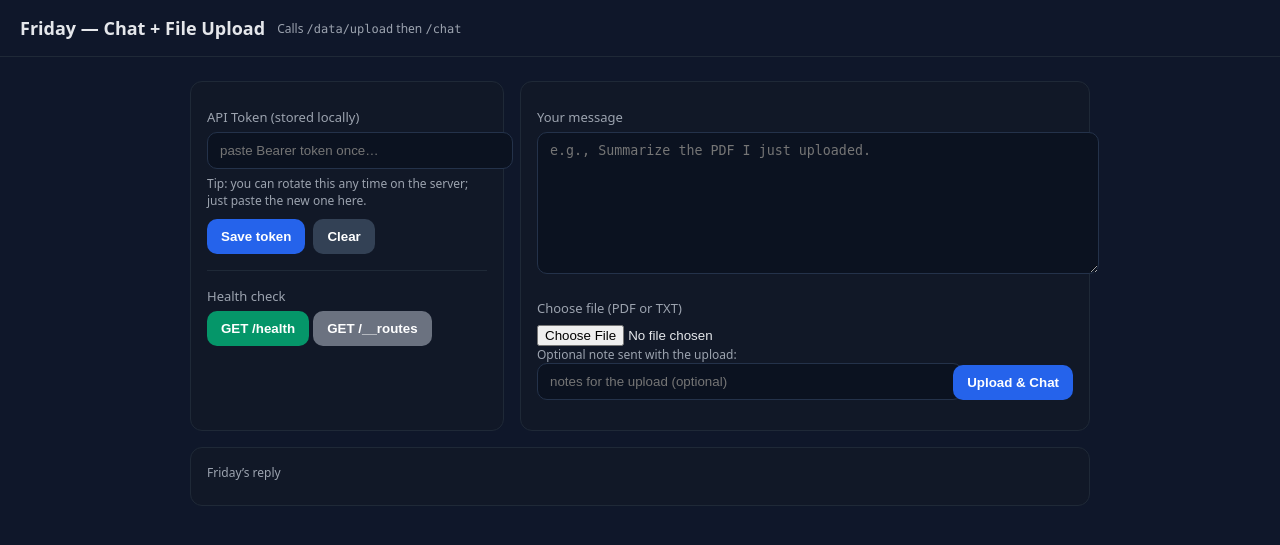
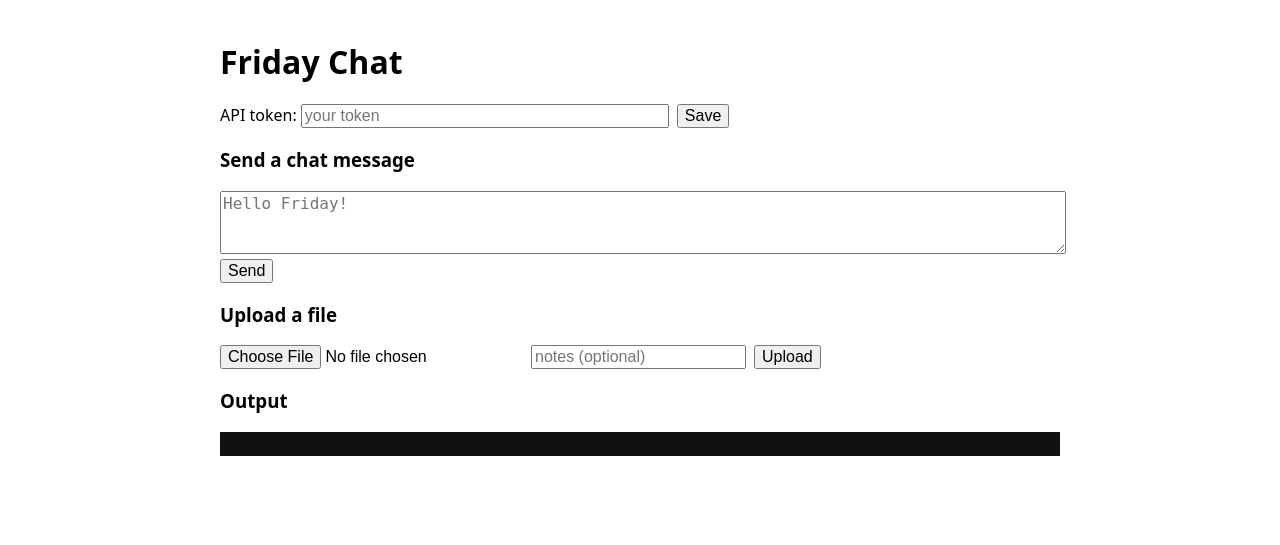
Before and after one commit to goatman88/friday_full_bundle, a Flask app: page / in a window 1280 px wide. Shown: the top 545 px of the page. Run offline with Flask 3, Linux system fonts and the light colour scheme.

Commit message:
Update chat.html

```diff
--- a/templates/chat.html
+++ b/templates/chat.html
@@ -1,198 +1,77 @@
 <!doctype html>
-<html lang="en">
+<html>
 <head>
   <meta charset="utf-8" />
-  <meta name="viewport" content="width=device-width, initial-scale=1" />
-  <title>Friday • Chat + Upload</title>
+  <title>Friday Chat</title>
+  <meta name="viewport" content="width=device-width,initial-scale=1" />
   <style>
-    :root { font-family: system-ui, -apple-system, Segoe UI, Roboto, Arial; }
-    body { margin: 0; background:#0f172a; color:#e5e7eb; }
-    header { padding:16px 20px; border-bottom:1px solid #1f2937; display:flex; gap:12px; align-items:center;}
-    header h1 { margin:0; font-size:18px; font-weight:600;}
-    main { max-width:900px; margin:24px auto; padding:0 16px; }
-    .row { display:flex; gap:16px; flex-wrap:wrap; }
-    .card { background:#111827; border:1px solid #1f2937; border-radius:12px; padding:16px; flex:1; min-width:280px; }
-    label { display:block; margin:10px 0 6px; font-size:13px; color:#9ca3af; }
-    input[type="text"], textarea {
-      width:100%; background:#0b1220; color:#e5e7eb; border:1px solid #24324a;
-      border-radius:10px; padding:10px 12px; outline:none;
-    }
-    textarea { height:120px; resize:vertical; }
-    input[type="file"] { width:100%; }
-    button {
-      background:#2563eb; color:white; border:0; border-radius:10px; padding:10px 14px;
-      font-weight:600; cursor:pointer;
-    }
-    button:disabled { opacity:.6; cursor:not-allowed; }
-    .muted { color:#9ca3af; font-size:12px; }
-    .mono { font-family: ui-monospace,SFMono-Regular,Menlo,Consolas,monospace; white-space:pre-wrap; }
-    .ok { color:#34d399; }
-    .bad { color:#f87171; }
-    .row > .card.small { max-width:320px; }
+    body{font-family:system-ui,Arial,sans-serif;max-width:840px;margin:40px auto;padding:0 16px}
+    textarea,input,button{font-size:16px}
+    pre{background:#111;color:#0f0;padding:12px;white-space:pre-wrap}
+    .row{display:flex;gap:8px;align-items:center;flex-wrap:wrap}
   </style>
 </head>
 <body>
-  <header>
-    <h1>Friday — Chat + File Upload</h1>
-    <span class="muted">Calls <span class="mono">/data/upload</span> then <span class="mono">/chat</span></span>
-  </header>
+  <h1>Friday Chat</h1>
 
-  <main>
   <div class="row">
-      <div class="card small">
-        <label>API Token (stored locally)</label>
-        <input id="token" type="text" placeholder="paste Bearer token once…" />
-        <div class="muted" style="margin-top:6px;">
-          Tip: you can rotate this any time on the server; just paste the new one here.
-        </div>
-        <div style="margin-top:10px; display:flex; gap:8px;">
-          <button id="saveTokenBtn">Save token</button>
-          <button id="clearTokenBtn" style="background:#334155;">Clear</button>
+    <label>API token:
+      <input id="token" placeholder="your token" style="width:360px" />
+    </label>
+    <button id="save">Save</button>
   </div>
 
-        <hr style="border:0;border-top:1px solid #1f2937; margin:16px 0;">
-        <label>Health check</label>
-        <button id="healthBtn" style="background:#059669;">GET /health</button>
-        <button id="routesBtn" style="background:#6b7280;">GET /__routes</button>
-        <div id="healthOut" class="mono muted" style="margin-top:8px;"></div>
+  <h3>Send a chat message</h3>
+  <textarea id="msg" rows="3" style="width:100%;" placeholder="Hello Friday!"></textarea><br/>
+  <button id="send">Send</button>
+
+  <h3>Upload a file</h3>
+  <div class="row">
+    <input type="file" id="file" />
+    <input type="text" id="notes" placeholder="notes (optional)" />
+    <button id="upload">Upload</button>
   </div>
 
-      <div class="card" style="flex:2">
-        <label>Your message</label>
-        <textarea id="message" placeholder="e.g., Summarize the PDF I just uploaded."></textarea>
-
-        <div class="row" style="margin-top:10px;">
-          <div style="flex:2; min-width:260px;">
-            <label>Choose file (PDF or TXT)</label>
-            <input id="file" type="file" />
-            <div class="muted">Optional note sent with the upload:</div>
-            <input id="notes" type="text" placeholder="notes for the upload (optional)" />
-          </div>
-          <div style="display:flex; align-items:flex-end;">
-            <button id="sendBtn">Upload & Chat</button>
-          </div>
-        </div>
-
-        <div id="status" class="mono muted" style="margin-top:14px;"></div>
-      </div>
-    </div>
-
-    <div class="card" style="margin-top:16px;">
-      <div class="muted">Friday’s reply</div>
-      <div id="reply" class="mono" style="margin-top:8px;"></div>
-    </div>
-  </main>
+  <h3>Output</h3>
+  <pre id="out"></pre>
 
 <script>
-    // ---------- helpers ----------
-    const $ = (id) => document.getElementById(id);
-    const base = ""; // same-origin calls (page served by your Flask app)
-    const tokenKey = "friday_api_token";
+const out = document.getElementById('out');
+const tokenInput = document.getElementById('token');
+tokenInput.value = localStorage.getItem('API_TOKEN') || '';
 
-    function getToken() { return localStorage.getItem(tokenKey) || ""; }
-    function setToken(v) { localStorage.setItem(tokenKey, v || ""); }
-    function authHeaders() {
-      const t = getToken();
-      return t ? { "Authorization": "Bearer " + t } : {};
-    }
-    async function getJSON(path) {
-      const res = await fetch(base + path, { headers: { ...authHeaders() }});
-      const body = await res.text();
-      return { status: res.status, text: body };
-    }
-    async function postJSON(path, data) {
-      const res = await fetch(base + path, {
-        method: "POST",
-        headers: { "Content-Type": "application/json", ...authHeaders() },
-        body: JSON.stringify(data || {})
+document.getElementById('save').onclick = () => {
+  localStorage.setItem('API_TOKEN', tokenInput.value.trim());
+  out.textContent = "Saved.";
+};
+
+document.getElementById('send').onclick = async () => {
+  const token = tokenInput.value.trim();
+  const msg = document.getElementById('msg').value || "Hello Friday!";
+  out.textContent = "Sending...";
+  const r = await fetch('/chat', {
+    method: 'POST',
+    headers: {'Authorization':'Bearer '+token,'Content-Type':'application/json'},
+    body: JSON.stringify({ message: msg })
   });
-      const body = await res.text();
-      return { status: res.status, text: body };
-    }
-    async function uploadFile(file, notes) {
+  out.textContent = await r.text();
+};
+
+document.getElementById('upload').onclick = async () => {
+  const token = tokenInput.value.trim();
+  const file = document.getElementById('file').files[0];
+  const notes = document.getElementById('notes').value || '';
+  if (!file) { out.textContent = "Pick a file first."; return; }
+  out.textContent = "Uploading...";
   const fd = new FormData();
-      if (file) fd.append("file", file, file.name);
-      if (notes) fd.append("notes", notes);
-      const res = await fetch(base + "/data/upload", {
-        method: "POST",
-        headers: { ...authHeaders() },
+  fd.append('file', file, file.name);
+  fd.append('notes', notes);
+  const r = await fetch('/data/upload', {
+    method: 'POST',
+    headers: {'Authorization':'Bearer '+token},
     body: fd
   });
-      const body = await res.text();
-      return { status: res.status, text: body };
-    }
-    function showStatus(msg, good=false) {
-      $("status").textContent = msg || "";
-      $("status").className = "mono " + (good ? "ok" : "bad");
-    }
-
-    // ---------- UI wiring ----------
-    // hydrate token field
-    $("token").value = getToken();
-
-    $("saveTokenBtn").onclick = () => {
-      setToken($("token").value.trim());
-      showStatus("Saved token locally.", true);
-    };
-    $("clearTokenBtn").onclick = () => {
-      setToken("");
-      $("token").value = "";
-      showStatus("Cleared token from this browser.");
-    };
-
-    $("healthBtn").onclick = async () => {
-      $("healthOut").textContent = "Checking /health…";
-      const { status, text } = await getJSON("/health");
-      $("healthOut").textContent = `Status ${status}\n${text}`;
-    };
-    $("routesBtn").onclick = async () => {
-      $("healthOut").textContent = "Loading /__routes…";
-      const { status, text } = await getJSON("/__routes");
-      $("healthOut").textContent = `Status ${status}\n${text}`;
-    };
-
-    $("sendBtn").onclick = async () => {
-      $("reply").textContent = "";
-      const token = $("token").value.trim();
-      if (!token) { showStatus("Paste API token first.", false); return; }
-      setToken(token);
-
-      const msg = $("message").value.trim() || "Summarize the PDF I just uploaded.";
-      const file = $("file").files[0] || null;
-      const notes = $("notes").value.trim();
-
-      $("sendBtn").disabled = true;
-      showStatus("Starting…");
-
-      try {
-        // 1) Upload if a file is selected
-        if (file) {
-          showStatus("Uploading file…");
-          const up = await uploadFile(file, notes);
-          if (up.status < 200 || up.status >= 300) {
-            showStatus(`Upload failed. Status ${up.status}\n${up.text}`, false);
-            $("sendBtn").disabled = false;
-            return;
-          }
-          showStatus(`Upload OK (${up.status}).`);
-        } else {
-          showStatus("No file chosen — skipping upload.", true);
-        }
-
-        // 2) Chat
-        showStatus("Talking to Friday…");
-        const chat = await postJSON("/chat", { message: msg });
-        if (chat.status < 200 || chat.status >= 300) {
-          showStatus(`Chat failed. Status ${chat.status}\n${chat.text}`, false);
-        } else {
-          showStatus("Chat OK.", true);
-          $("reply").textContent = chat.text;
-        }
-      } catch (err) {
-        showStatus("Error: " + (err?.message || err), false);
-      } finally {
-        $("sendBtn").disabled = false;
-      }
+  out.textContent = await r.text();
 };
 </script>
 </body>
```
Lines whose indentation alone changed are shown as unchanged.
